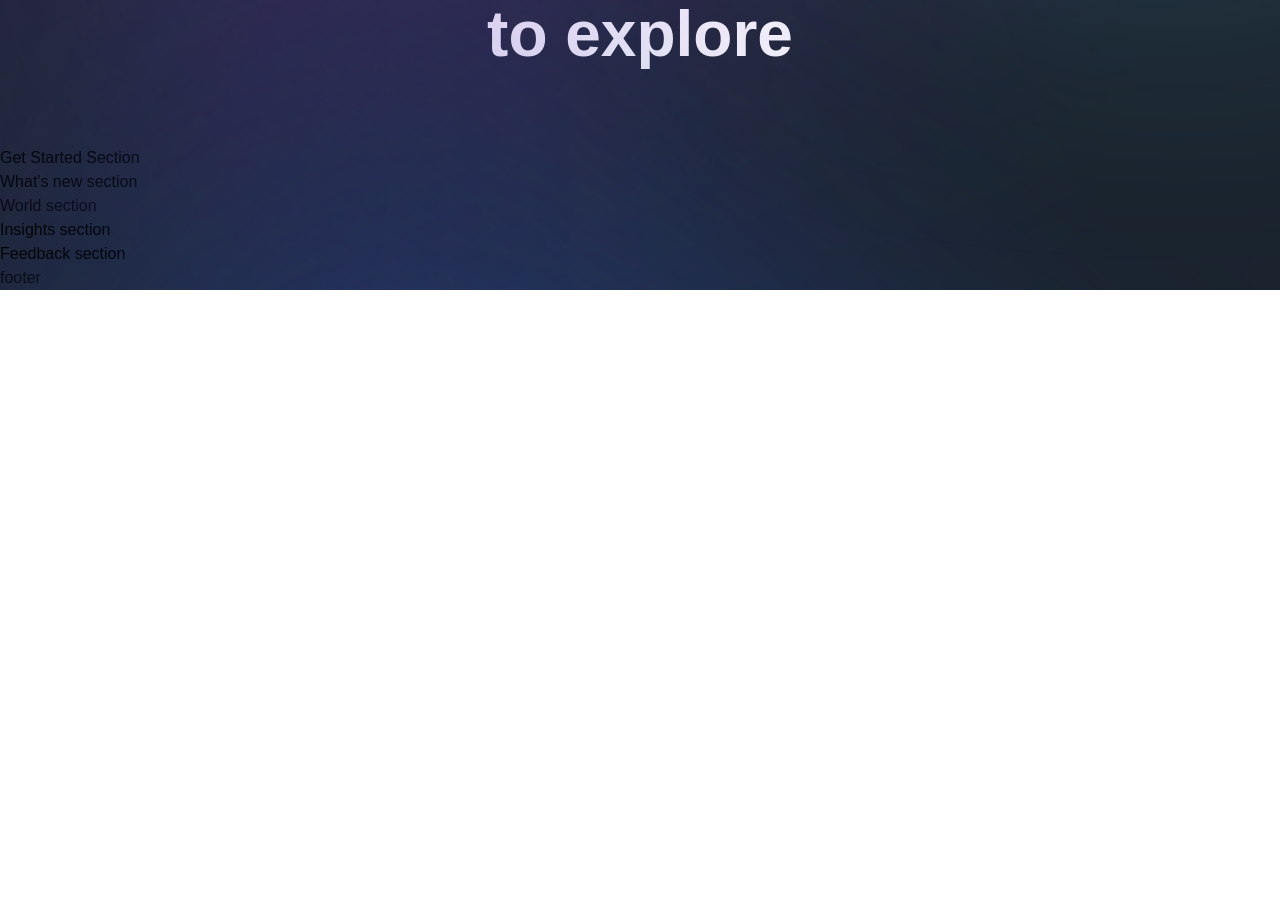
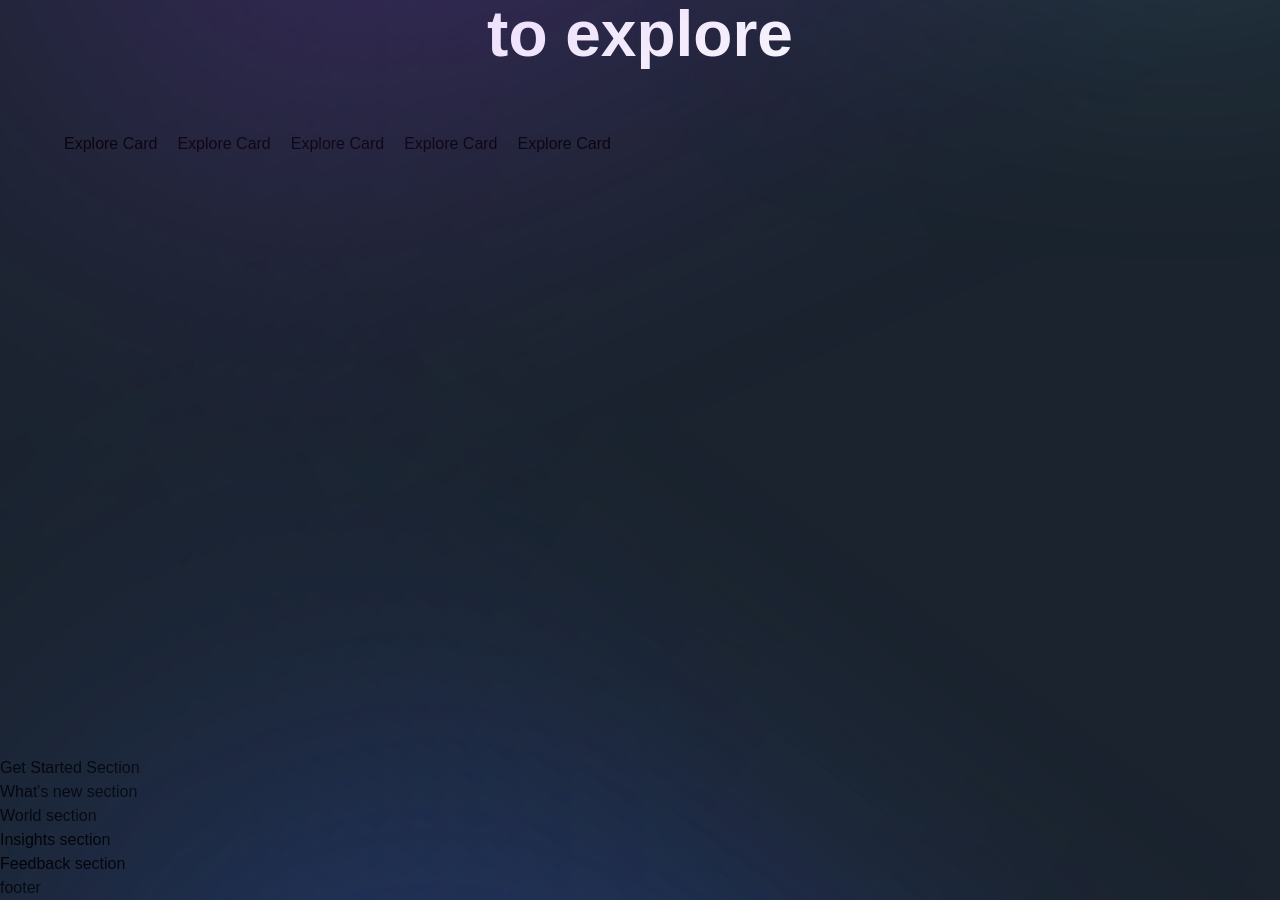
Before and after one commit to emmypuch/metaverse-project, a Next.js app: page / in a window 1280 px wide. Shown: the part 1760-2660 px from the top of the page. Before the commit the page ends 2050 px from the top, so only its background shows below. Built offline with nearby package versions, Linux system fonts and the light colour scheme; a web font is replaced by a local one.

Commit message:
modified explore section

```diff
--- a/components/ExploreCard.jsx
+++ b/components/ExploreCard.jsx
@@ -1,4 +1,5 @@
 'use client';
+
 
 const ExploreCard = () => (
   <div>
--- a/sections/Explore.jsx
+++ b/sections/Explore.jsx
@@ -1,13 +1,19 @@
+/* eslint-disable no-undef */
+
 'use client';
 
 import { useState } from 'react';
 import { motion } from 'framer-motion';
 
 import styles from '../styles';
+import { exploreWorlds } from '../constants';
 import { staggerContainer } from '../utils/motion';
 import { ExploreCard, TitleText, TypingText } from '../components';
 
-const Explore = () => (
+const Explore = () => {
+  const [active, setActive] = useState('world-2');
+
+  return (
     <section className={`${styles.paddings}`} id="explore">
       <motion.div
         variants={staggerContainer}
@@ -21,8 +27,20 @@
           title={<>Choose the world you want <br className="md:block hidden" /> to explore</>}
           textStyles="text-center"
         />
+        <div className="mt-[50px] flex lg:flex-row flex-col min-h-[70vh] gap-5">
+          {exploreWorlds.map((world, index) => (
+            <ExploreCard
+              key={world.id}
+              {...world}
+              index={index}
+              active={active}
+              handleClick={setActive}
+            />
+          ))}
+        </div>
       </motion.div>
     </section>
   );
+};
 
 export default Explore;
```
Lines whose indentation alone changed are shown as unchanged.
